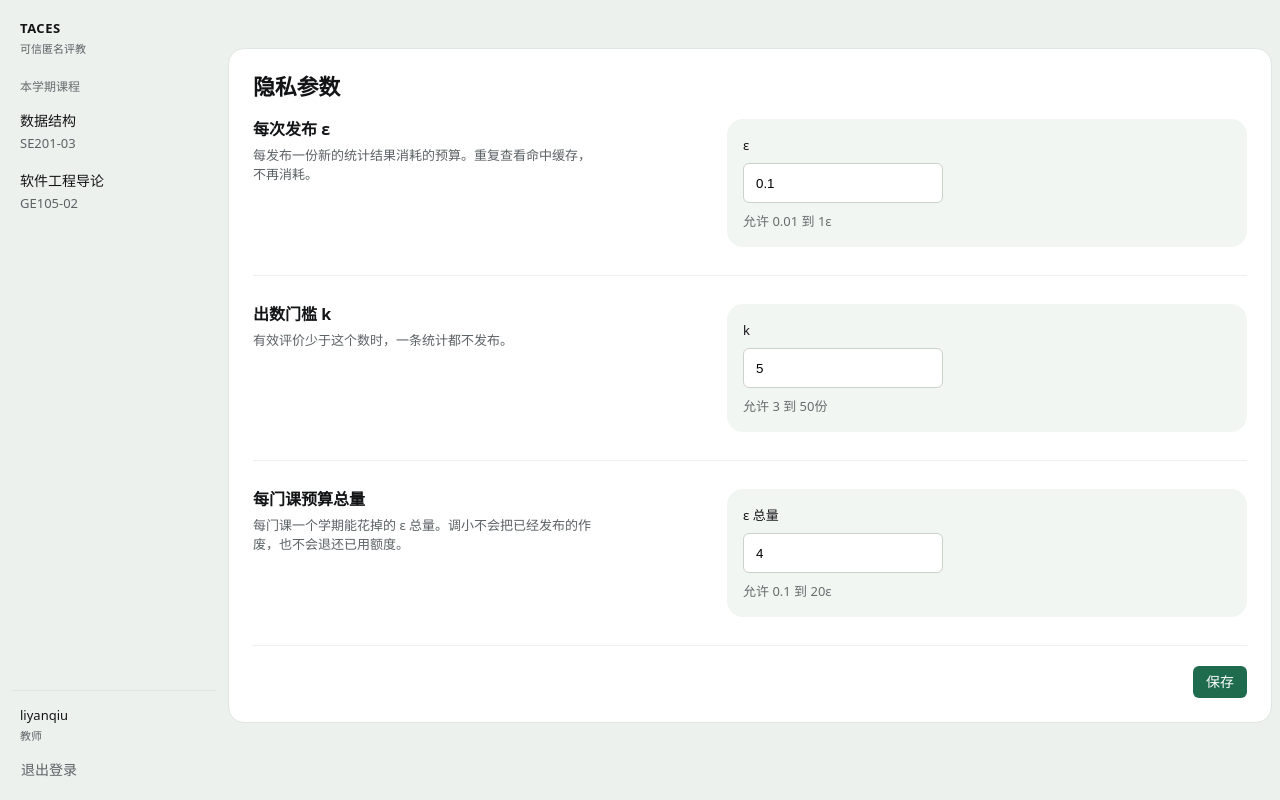
After one commit to Fui-Reconk/SoftwareEngineering, a Flask app: page /admin/config in a window 1280 px wide. The commit adds this page. Run offline with Flask 3, Linux system fonts and the light colour scheme.

Commit message:
feat(presentation): 管理员参数配置页

```diff
--- a/project/src/taces/presentation/routes/pages.py
+++ b/project/src/taces/presentation/routes/pages.py
@@ -35,3 +35,8 @@ def student_code():
 @pages.get("/student/evaluate")
 def student_evaluate():
     return render_template("student/evaluate.html")
+
+
+@pages.get("/admin/config")
+def admin_config():
+    return render_template("admin/config.html", shell="staff")
--- a/project/src/taces/presentation/static/css/app.css
+++ b/project/src/taces/presentation/static/css/app.css
@@ -387,3 +387,30 @@ a:hover { text-decoration: underline; text-underline-offset: 3px; }
 @media (max-width: 480px) {
   .scale-row { grid-template-columns: minmax(0, 1fr); gap: 8px; }
 }
+
+/* ---------- 管理员参数：左标签列，右面板 ---------- */
+.settings { display: block; }
+.setting {
+  display: grid; grid-template-columns: 450px minmax(0, 1fr);
+  gap: 24px; padding: 28px 0;
+  border-top: 1px solid var(--rule);
+}
+.setting:first-child { border-top: 0; padding-top: 0; }
+.setting-label h2 { font-size: var(--fs-section); line-height: 1.3; font-weight: 600; }
+.setting-label p { margin-top: 6px; max-width: 46ch; font-size: var(--fs-small); line-height: 19px; color: var(--muted); }
+.setting-panel {
+  padding: 16px; background: var(--raised);
+  border-radius: var(--radius-sheet); max-width: 700px;
+}
+.setting-panel .input { max-width: 200px; }
+.setting-panel .field-hint { margin-top: 8px; }
+.settings-actions {
+  display: flex; align-items: center; gap: 16px;
+  padding-top: 20px; border-top: 1px solid var(--rule);
+}
+.settings-actions .btn { margin-left: auto; }
+.settings-saved { font-size: var(--fs-small); color: var(--positive); }
+
+@media (max-width: 860px) {
+  .setting { grid-template-columns: minmax(0, 1fr); gap: 12px; padding: 24px 0; }
+}
--- a/project/src/taces/presentation/static/js/api.js
+++ b/project/src/taces/presentation/static/js/api.js
@@ -69,7 +69,9 @@ window.API = (() => {
   return {
     USE_MOCK,
     APIError,
+    request,
     get: (path) => request('GET', path),
     post: (path, body) => request('POST', path, body),
+    patch: (path, body) => request('PATCH', path, body),
   };
 })();
--- a/project/src/taces/presentation/static/js/mock.js
+++ b/project/src/taces/presentation/static/js/mock.js
@@ -73,6 +73,16 @@
     charged: false,
   };
 
+  const CONFIG = {
+    values: { epsilon: 0.1, k: 5, epsilonTotal: 4.0 },
+    ranges: {
+      epsilon: { min: 0.01, max: 1.0 },
+      k: { min: 3, max: 50 },
+      epsilonTotal: { min: 0.1, max: 20.0 },
+    },
+    units: { epsilon: 'ε', k: '份', epsilonTotal: 'ε' },
+  };
+
   window.MOCK = {
     '/api/auth/login': function (body) {
       if (body && body.password === 'taces2026') return SESSION;
@@ -119,5 +129,18 @@
       }
       return { submissionId: 'sub-2026-0001' };
     },
+    '/api/admin/config': function (body) {
+      if (body && body.values) {
+        const bad = Object.entries(body.values).find(([key, value]) => {
+          const range = CONFIG.ranges[key];
+          return range && (value < range.min || value > range.max);
+        });
+        if (bad) {
+          return { __error: { status: 422, code: 'INVALID_VALUE', message: `${{ epsilon: 'ε', k: 'k', epsilonTotal: '预算总量' }[bad[0]] || bad[0]} 超出允许范围。` } };
+        }
+        return { values: body.values, ranges: CONFIG.ranges, units: CONFIG.units };
+      }
+      return CONFIG;
+    },
   };
 })();
--- /dev/null
+++ b/project/src/taces/presentation/static/js/pages/config.js
@@ -0,0 +1,74 @@
+/* 隐私参数：范围与单位都由接口给，页面不写死数字；保存后原地给一句「已生效」。 */
+(function () {
+  'use strict';
+
+  const FIELDS = ['epsilon', 'k', 'epsilonTotal'];
+  const inputs = {
+    epsilon: document.getElementById('epsilonInput'),
+    k: document.getElementById('kInput'),
+    epsilonTotal: document.getElementById('epsilonTotalInput'),
+  };
+  const error = document.getElementById('configError');
+  const saved = document.getElementById('configSaved');
+  const button = document.getElementById('saveConfig');
+  let ranges = {};
+
+  function describe(key, range, unit) {
+    return `允许 ${range.min} 到 ${range.max}${unit || ''}`;
+  }
+
+  function validate() {
+    error.hidden = true;
+    for (const key of FIELDS) {
+      const range = ranges[key];
+      if (!range) continue;
+      const value = Number(inputs[key].value);
+      if (!Number.isFinite(value) || value < range.min || value > range.max) {
+        error.textContent = `${key} 超出允许范围（${range.min} 到 ${range.max}）。`;
+        error.hidden = false;
+        return null;
+      }
+    }
+    return FIELDS.reduce((acc, key) => {
+      acc[key] = Number(inputs[key].value);
+      return acc;
+    }, {});
+  }
+
+  async function load() {
+    try {
+      const config = await window.API.get('/api/admin/config');
+      ranges = config.ranges || {};
+      FIELDS.forEach((key) => {
+        inputs[key].value = config.values[key];
+        const hint = document.getElementById(`${key}Range`);
+        if (hint && ranges[key]) hint.textContent = describe(key, ranges[key], config.units?.[key]);
+      });
+    } catch (failure) {
+      error.textContent = '参数取不到，刷新再试。';
+      error.hidden = false;
+      button.disabled = true;
+    }
+  }
+
+  button.addEventListener('click', async () => {
+    const values = validate();
+    if (!values) return;
+    button.disabled = true;
+    saved.hidden = true;
+    try {
+      const config = await window.API.patch('/api/admin/config', { values });
+      FIELDS.forEach((key) => {
+        if (config && config.values) inputs[key].value = config.values[key];
+      });
+      saved.hidden = false;
+    } catch (failure) {
+      error.textContent = failure.message || '保存失败，再试一次。';
+      error.hidden = false;
+    } finally {
+      button.disabled = false;
+    }
+  });
+
+  load();
+})();
--- /dev/null
+++ b/project/src/taces/presentation/templates/admin/config.html
@@ -0,0 +1,65 @@
+{% extends "base.html" %}
+
+{% block title %}隐私参数 · TACES{% endblock %}
+
+{% block content %}
+<div class="title-row">
+  <div>
+    <h1>隐私参数</h1>
+  </div>
+</div>
+
+<div class="settings" id="settings">
+  <div class="setting" data-key="epsilon">
+    <div class="setting-label">
+      <h2>每次发布 ε</h2>
+      <p>每发布一份新的统计结果消耗的预算。重复查看命中缓存，不再消耗。</p>
+    </div>
+    <div class="setting-panel">
+      <label class="field">
+        <span class="field-label">ε</span>
+        <input class="input" type="number" id="epsilonInput" step="0.01" inputmode="decimal">
+      </label>
+      <p class="field-hint" id="epsilonRange"></p>
+    </div>
+  </div>
+
+  <div class="setting" data-key="k">
+    <div class="setting-label">
+      <h2>出数门槛 k</h2>
+      <p>有效评价少于这个数时，一条统计都不发布。</p>
+    </div>
+    <div class="setting-panel">
+      <label class="field">
+        <span class="field-label">k</span>
+        <input class="input" type="number" id="kInput" step="1" inputmode="numeric">
+      </label>
+      <p class="field-hint" id="kRange"></p>
+    </div>
+  </div>
+
+  <div class="setting" data-key="epsilonTotal">
+    <div class="setting-label">
+      <h2>每门课预算总量</h2>
+      <p>每门课一个学期能花掉的 ε 总量。调小不会把已经发布的作废，也不会退还已用额度。</p>
+    </div>
+    <div class="setting-panel">
+      <label class="field">
+        <span class="field-label">ε 总量</span>
+        <input class="input" type="number" id="epsilonTotalInput" step="0.1" inputmode="decimal">
+      </label>
+      <p class="field-hint" id="epsilonTotalRange"></p>
+    </div>
+  </div>
+
+  <div class="settings-actions">
+    <p class="form-error" id="configError" role="alert" hidden></p>
+    <p class="settings-saved" id="configSaved" hidden>已生效</p>
+    <button class="btn primary" type="button" id="saveConfig">保存</button>
+  </div>
+</div>
+{% endblock %}
+
+{% block scripts %}
+<script src="{{ url_for('static', filename='js/pages/config.js') }}"></script>
+{% endblock %}
```
Also changed, not shown: project/tests/pages/test_pages.py (+15 -0 lines).
